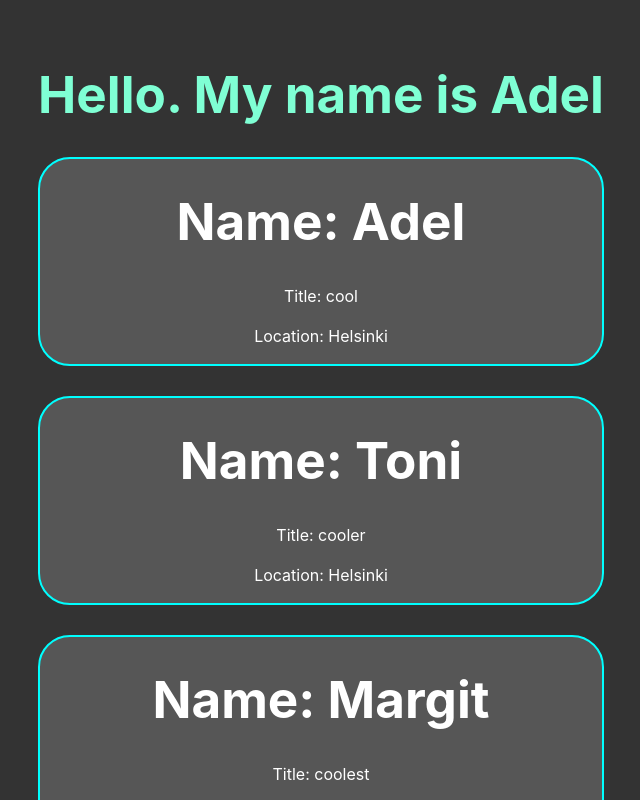
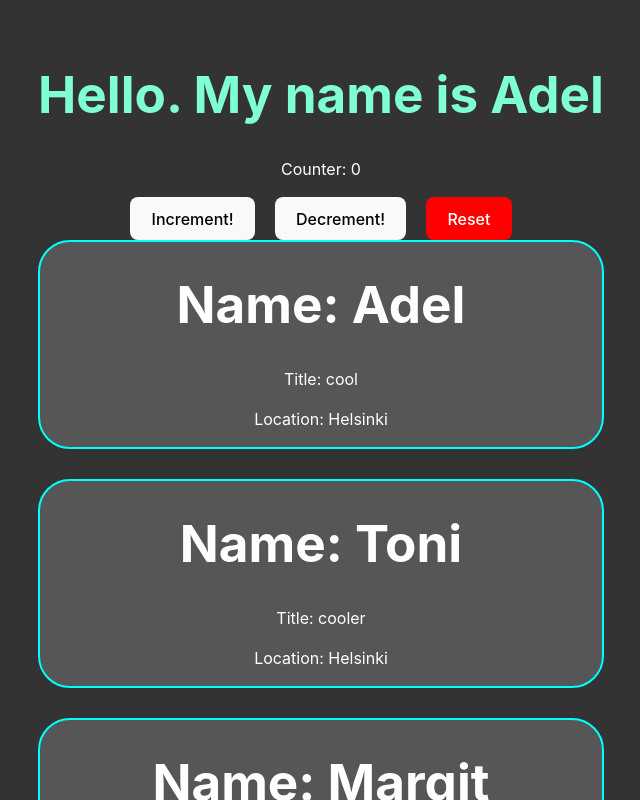
Before and after one commit to adelansari/react-demo, a React app: page / in a window 1280 px wide. Shown: the top 800 px of the page, without its empty margins (319-959 px from the left). Built offline with nearby package versions, Linux system fonts and the light colour scheme; the HTML template or start-up script is replaced by a standard one.

Commit message:
Add counter and person list functionality to App component

```diff
--- a/src/App.jsx
+++ b/src/App.jsx
@@ -1,14 +1,43 @@
+import { useState } from 'react';
 import './App.css';
 import Box from './Box';
 
 function App() {
+  const [counter, setCounter] = useState(0);
+  const [persons, setPerson] = useState([
+    { id: 1, name: 'Adel', title: 'cool', location: 'Helsinki' },
+    { id: 2, name: 'Toni', title: 'cooler', location: 'Helsinki' },
+    { id: 3, name: 'Margit', title: 'coolest', location: 'Helsinki' },
+  ]);
+
+  const clickIncHandler = () => {
+    setCounter(counter + 1);
+  };
+  const clickDecHandler = () => {
+    setCounter(counter - 1);
+  };
+  const clickResetHandler = () => {
+    setCounter(0);
+  };
+
   return (
     <>
       <h1 className='adel-header'>Hello. My name is Adel</h1>
 
-      <Box name='Adel' title='cool' location='Helsinki' />
-      <Box name='Toni' title='cooler' location='Helsinki' />
-      <Box name='Margit' title='coolest' location='Helsinki' />
+      <p>Counter: {counter}</p>
+      <button className='inc-counter' onClick={clickIncHandler}>
+        Increment!
+      </button>
+      <button className='dec-counter' onClick={clickDecHandler}>
+        Decrement!
+      </button>
+      <button className='reset-counter' onClick={clickResetHandler}>
+        Reset
+      </button>
+
+      {persons.map((person) => (
+        <Box key={person.id} name={person.name} title={person.title} location={person.location} />
+      ))}
     </>
   );
 }
```
